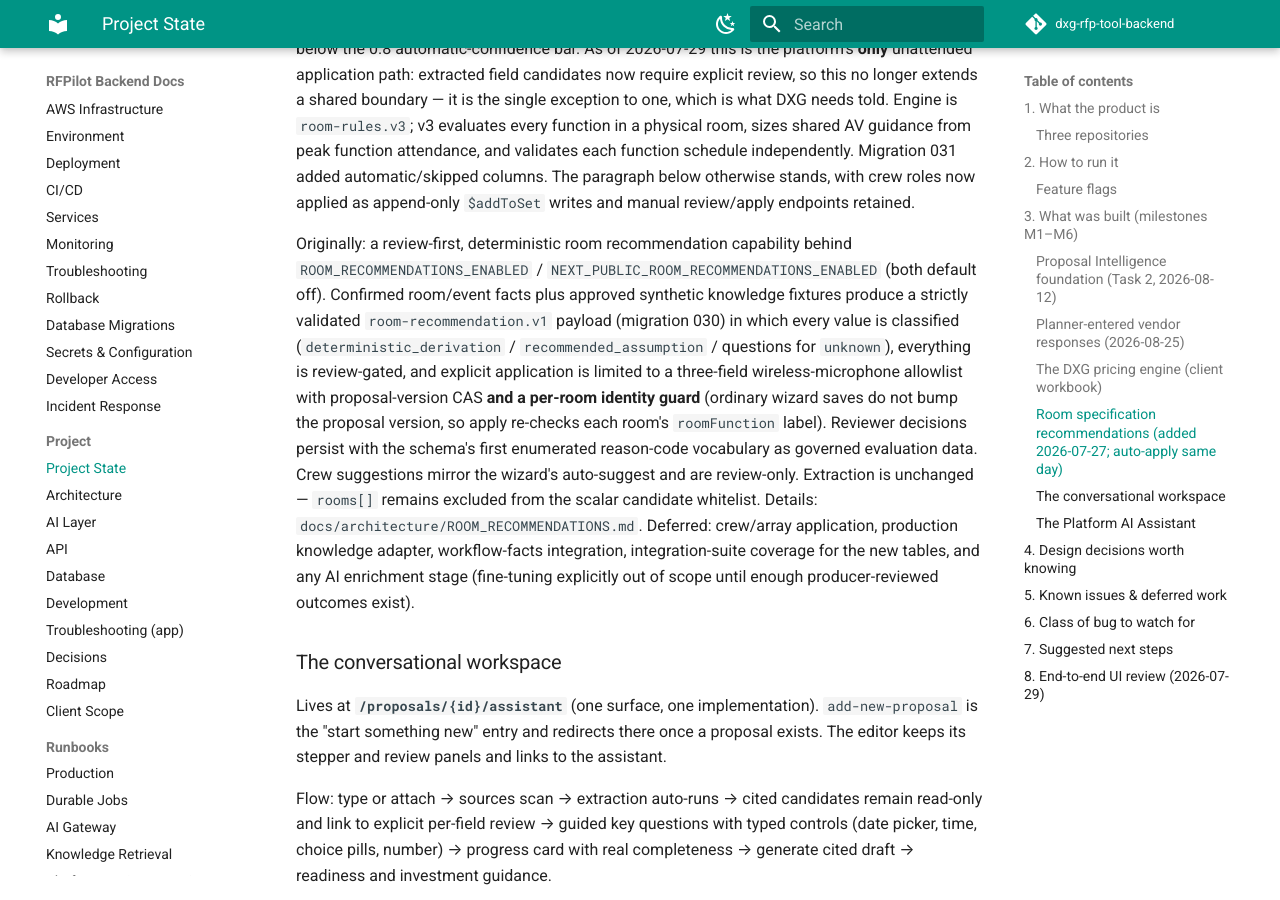
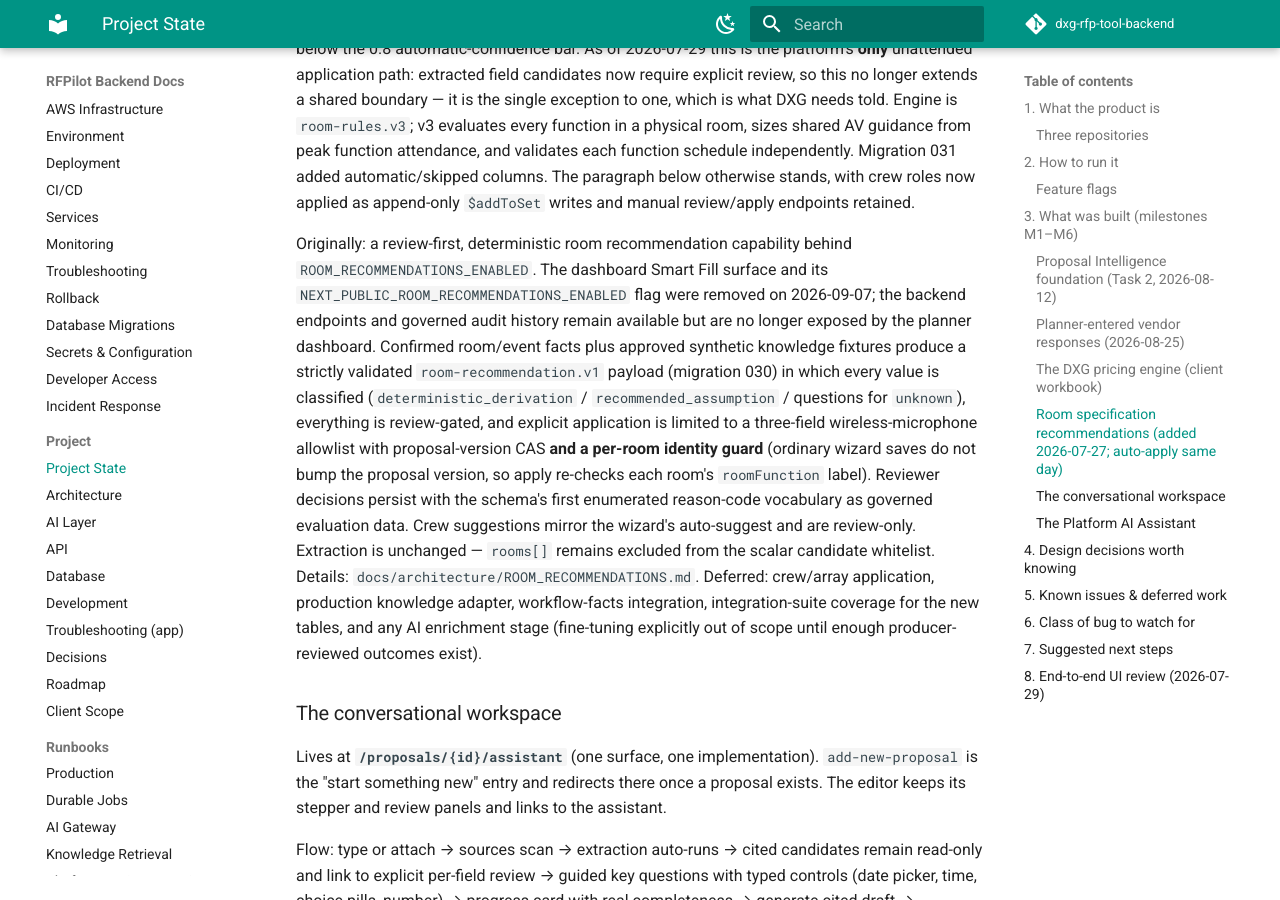
Before and after one commit to BayshoreCommunication/dxg-rfp-tool-backend, an MkDocs documentation site: the page built from docs/PROJECT_STATE.md, in a window 1280 px wide and 900 px high, scrolled down 5201 px. Built offline with MkDocs 1.6.1 and Material for MkDocs 9.7.7, drawn with Linux system fonts in a browser that asks for light colours; comment, search, counter and statistics services are not loaded.

Commit message:
Document room recommendation UI removal

```diff
--- a/docs/PROJECT_STATE.md
+++ b/docs/PROJECT_STATE.md
@@ -216,8 +216,10 @@ roles now applied as append-only `$addToSet` writes and manual review/apply
 endpoints retained.
 
 Originally: a review-first, deterministic room recommendation capability behind
-`ROOM_RECOMMENDATIONS_ENABLED` / `NEXT_PUBLIC_ROOM_RECOMMENDATIONS_ENABLED`
-(both default off). Confirmed room/event facts plus approved synthetic
+`ROOM_RECOMMENDATIONS_ENABLED`. The dashboard Smart Fill surface and its
+`NEXT_PUBLIC_ROOM_RECOMMENDATIONS_ENABLED` flag were removed on 2026-09-07;
+the backend endpoints and governed audit history remain available but are no
+longer exposed by the planner dashboard. Confirmed room/event facts plus approved synthetic
 knowledge fixtures produce a strictly validated `room-recommendation.v1`
 payload (migration 030) in which every value is classified
 (`deterministic_derivation` / `recommended_assumption` / questions for
```
